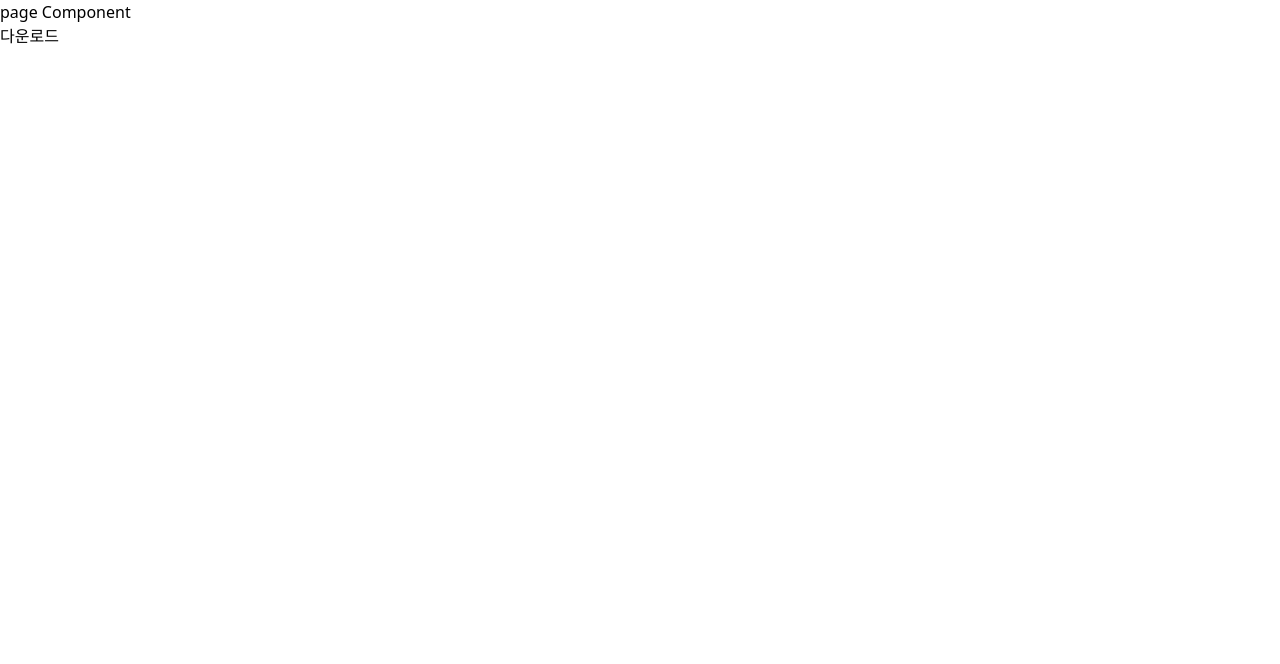
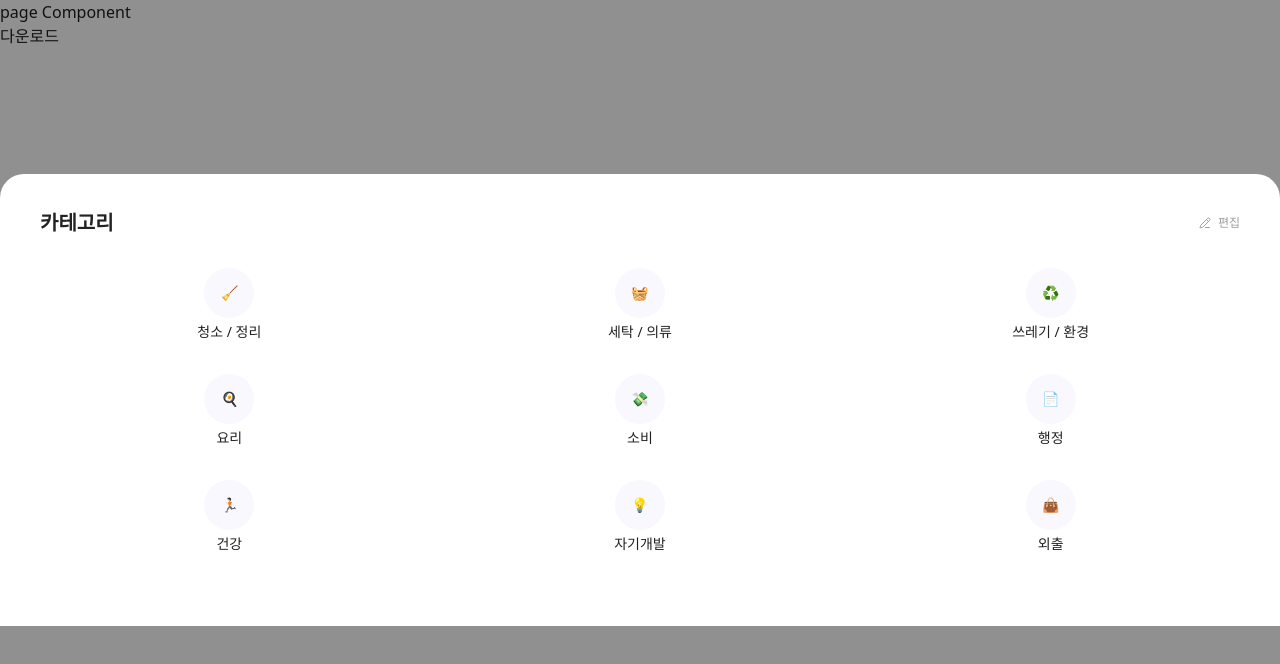
Before and after one commit to prgrms-web-devcourse-final-project/WBE4_5_GCC_FE, a Next.js app: page / in a window 1280 px wide. Shown: the top 664 px of the page. Built offline with nearby package versions, Linux system fonts and the light colour scheme.

Commit message:
💄 Style: 공통 컴포넌트 카테고리 바텀시트 퍼블리싱

```diff
--- a/package.json
+++ b/package.json
@@ -10,6 +10,7 @@
     "format": "prettier --write ."
   },
   "dependencies": {
+    "clsx": "^2.1.1",
     "lucide-react": "^0.525.0",
     "next": "15.3.4",
     "next-pwa": "^5.6.0",
--- /dev/null
+++ b/src/app/components/common/CategoryBottomSheetContainer.tsx
@@ -0,0 +1,42 @@
+'use client'
+
+import { useState } from "react";
+import CategoryGrid from "./CategoryGrid";
+import SubCategorySheet from "./SubCategorySheet";
+
+export default function CategoryBottomSheetContainer () {
+  const [selectedCategory, setSelectedCategory] = useState< {icon: React.ReactNode | string; label:string } | null>(null);
+  const categories=[
+    { icon: <span>🧹</span>, label: '청소 / 정리' },
+    { icon: <span>🧺</span>, label: '세탁 / 의류' },
+    { icon: <span>♻️</span>, label: '쓰레기 / 환경' },
+    { icon: <span>🍳</span>, label: '요리' },
+    { icon: <span>💸</span>, label: '소비' },
+    { icon: <span>📄</span>, label: '행정' },
+    { icon: <span>🏃🏻</span>, label: '건강' },
+    { icon: <span>💡</span>, label: '자기개발' },
+    { icon: <span>👜</span>, label: '외출' },
+  ];
+
+  return (
+    <>
+      {!selectedCategory ? (
+        <CategoryGrid
+          categories={categories}
+          editable={true}
+          onEditClick={() => console.log('편집 클릭')}
+          onSelectCategory={(label) => {
+            const category = categories.find((cat) => cat.label === label);
+            if (category) setSelectedCategory(category);
+          }}
+        />
+      ) : (
+        <SubCategorySheet
+          categoryLabel={selectedCategory.label}
+          categoryIcon={selectedCategory.icon}
+          onBack={() => setSelectedCategory(null)}
+        />
+      )}
+    </>
+  );
+}
--- /dev/null
+++ b/src/app/components/common/CategoryGrid.tsx
@@ -0,0 +1,67 @@
+import { useState } from 'react';
+import { PencilLine } from 'lucide-react';
+
+interface Category {
+  icon: React.ReactNode | string; // 아이콘 컴포넌트 or 이미지 URL
+  label: string;
+  onClick?: () => void;
+}
+
+interface CategoryGridProps {
+  categories: Category[];
+  editable?: boolean; // 편집 아이콘 보여줄지 여부
+  onEditClick?: () => void;
+  onSelectCategory: (label: string) => void;
+}
+
+
+export default function CategoryGrid ({ categories, editable, onEditClick, onSelectCategory }: CategoryGridProps) {
+  const [selected, setSelected] = useState<string | null>(null);
+
+  const handleClick = (label: string) => {
+    setSelected(label);
+
+    setTimeout(() => {
+      onSelectCategory(label);
+    }, 200);
+  }
+
+  return (
+    <div className="fixed bottom-0 inset-0 bg-[#222222]/50 flex justify-center items-center z-50">
+      <div className="w-full min-h-[452px] rounded-t-[24px] px-10 py-[34px] bg-white">
+        <div className="flex justify-between items-center mb-5">
+          <h2 className="text-[20px] text-[#222222] font-semibold">카테고리</h2>
+          {editable && (
+            <button
+              onClick={onEditClick}
+              className="text-[12px] text-[#9E9E9E]"
+            >
+              <span className="flex items-center gap-[7px]">
+                <PencilLine className="size-3"/>
+                편집
+              </span>
+            </button>
+          )}
+        </div>
+
+        <div className="flex justify-center">
+          <div className="w-full grid grid-cols-3 gap-x-8 gap-y-3 mb-7">
+            {categories.map((cat, idx) => (
+              <button
+                key={idx}
+                onClick={() => handleClick(cat.label)}
+                className="relative flex flex-col items-center py-2.5 gap-1 text-sm text-[#222222] cursor-pointer"
+              >
+                {selected === cat.label && (
+                  <div className="absolute inset-0 bg-[#222222]/20 rounded-[5px] z-10 pointer-events-none" />
+                )}
+                <div className="w-[50px] aspect-square flex items-center justify-center bg-[#F9F8FE] rounded-full">{cat.icon}</div>
+                <span>{cat.label}</span>
+              </button>
+            ))}
+          </div>
+        </div>
+      </div>
+    </div>
+  );
+}
--- /dev/null
+++ b/src/app/components/common/SubCategorySheet.tsx
@@ -0,0 +1,50 @@
+import { X } from 'lucide-react';
+import { Plus } from 'lucide-react';
+import { PencilLine } from 'lucide-react';
+
+interface SubCategorySheetProps {
+  categoryLabel: string;
+  categoryIcon: React.ReactNode | string;
+  onBack: () => void;
+}
+
+export default function SubCategorySheet ({categoryLabel, categoryIcon, onBack} : SubCategorySheetProps) {
+  return (
+    <div className="fixed bottom-0 inset-0 bg-[#222222]/50 flex justify-center items-center z-50">
+      <div className="w-full min-h-[452px] rounded-t-[24px] bg-white px-10 py-[34px]">
+        <div className="flex justify-between items-center mb-5">
+          <h2 className="text-[18px] font-semibold flex items-center gap-2">
+            <span className='className="w-[24px] h-[24px] flex items-center justify-center bg-[#F9F8FE] rounded-full"'>
+              {categoryIcon}
+            </span>
+            {categoryLabel}
+          </h2>
+          <button
+            onClick={onBack}
+            className="text-[12px] text-[#9E9E9E]"
+          >
+            <span className="flex items-center gap-[7px]">
+              <PencilLine className="size-3" />
+              편집
+            </span>
+          </button>
+        </div>
+
+        <div className="flex justify-center">
+          <div className="w-full grid grid-cols-3 gap-x-8 gap-y-3 mb-7">
+
+            <button className="flex flex-col items-center py-2.5 gap-1 text-sm text-[#222222] bg-white cursor-pointer">
+              <div className="w-[50px] aspect-square flex items-center justify-center bg-[#F9F8FE] rounded-full"><X className="size-[22px]"/></div>
+              <p className="text-sm mt-2">선택 안 함</p>
+            </button>
+
+            <button className="flex flex-col items-center py-2.5 gap-1 text-sm text-[#222222] bg-white cursor-pointer">
+              <div className="w-[50px] aspect-square flex items-center justify-center bg-[#F9F8FE] rounded-full"><Plus className="size-[22px]"/></div>
+              <p className="text-sm mt-2">직접 추가</p>
+            </button>
+          </div>
+        </div>
+      </div>
+    </div>
+  );
+}
--- a/src/app/page.tsx
+++ b/src/app/page.tsx
@@ -1,8 +1,12 @@
+import CategoryBottomSheetContainer from "./components/common/CategoryBottomSheetContainer";
+
 export default function page() {
   return (
     <>
       <h1>page Component</h1>
       <button>다운로드</button>
+
+      <CategoryBottomSheetContainer />
     </>
   );
 }
```
Also changed, not shown: 1 other file (tests, documents, lock files or other folders).
